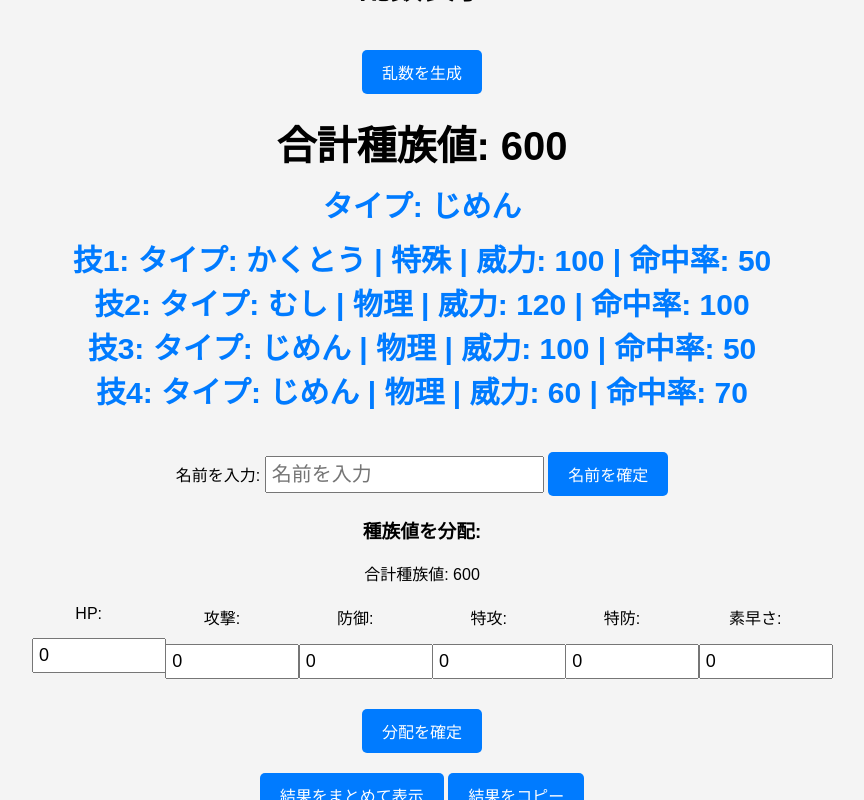
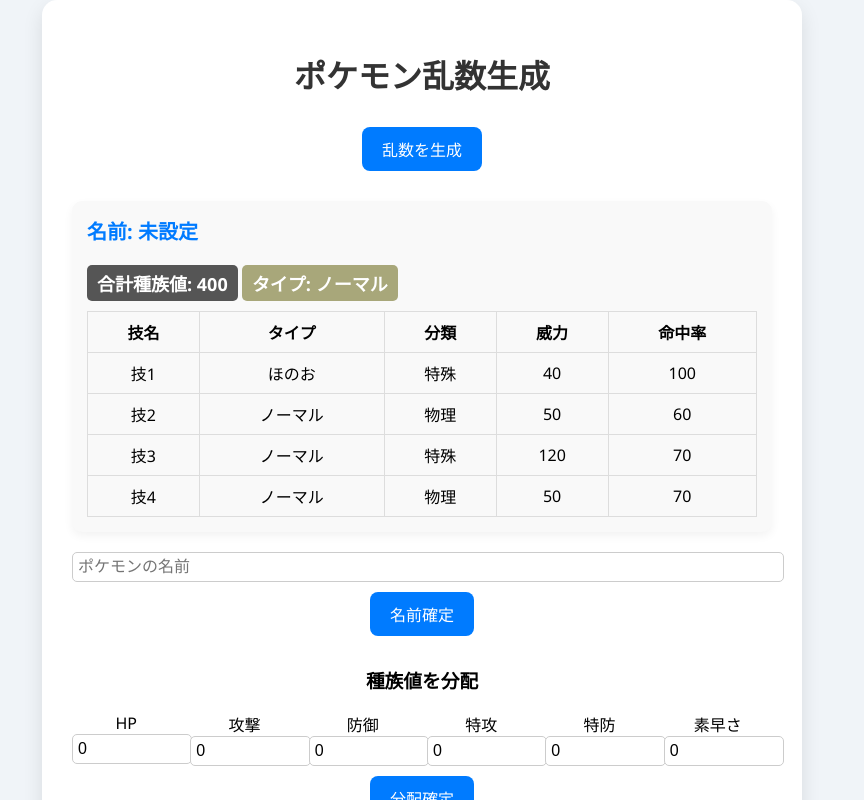
Before and after one commit to raruponpon-bit/TRPG, a plain HTML site: page index.html in a window 1280 px wide. Both pictures are taken after a click on the button "乱数を生成". Shown: the top 800 px of the page, without its empty margins (218-1082 px from the left). Drawn offline with Linux system fonts and the light colour scheme.

Commit message:
Update index.html

```diff
--- a/index.html
+++ b/index.html
@@ -3,273 +3,261 @@
 <head>
 <meta charset="UTF-8">
 <meta name="viewport" content="width=device-width, initial-scale=1.0">
-    <title>乱数表示</title>
+<title>ポケモン風乱数生成</title>
 <style>
     body {
-            font-family: Arial, sans-serif;
+        font-family: 'Segoe UI', sans-serif;
+        background: #f0f4f8;
         display: flex;
         justify-content: center;
         align-items: center;
-            height: 100vh;
+        min-height: 100vh;
         margin: 0;
-            background-color: #f4f4f4;
     }
+
     .container {
+        background: white;
+        border-radius: 15px;
+        box-shadow: 0 8px 20px rgba(0,0,0,0.1);
+        padding: 30px;
+        max-width: 700px;
+        width: 90%;
         text-align: center;
-            width: 90%;
-            max-width: 800px;
     }
+
+    h1 { margin-bottom: 20px; color: #333; }
+
     button {
         padding: 10px 20px;
         font-size: 16px;
-            margin-top: 20px;
+        margin: 10px 5px;
+        border: none;
+        border-radius: 8px;
         cursor: pointer;
         background-color: #007BFF;
         color: white;
-            border: none;
-            border-radius: 5px;
+        transition: 0.3s;
     }
-        button:hover {
-            background-color: #0056b3;
+    button:hover { background-color: #0056b3; }
+
+    .card {
+        background: #f9f9f9;
+        border-radius: 10px;
+        padding: 15px;
+        margin-top: 20px;
+        text-align: left;
+        box-shadow: 0 4px 10px rgba(0,0,0,0.05);
+        display: none; /* 初期は非表示 */
     }
-        .number {
-            font-size: 40px;
-            font-weight: bold;
-            margin-top: 20px;
-        }
-        .type, .move {
-            font-size: 30px;
-            margin-top: 10px;
-            font-weight: bold;
+
+    .card h2 {
+        margin: 0 0 10px 0;
+        font-size: 20px;
         color: #007BFF;
     }
-        .nameInput {
-            font-size: 20px;
-            padding: 5px;
-            margin-top: 20px;
+
+    .card table {
+        width: 100%;
+        border-collapse: collapse;
+        margin-top: 10px;
     }
-        .nameForm {
-            display: none;
-            margin-top: 20px;
-        }
-        .statsForm {
-            display: none;
-            margin-top: 20px;
-        }
-        .statsInputs {
-            display: flex;
-            justify-content: space-between;
-            flex-wrap: wrap;
-            margin-top: 20px;
-        }
-        .statsInput {
-            font-size: 18px;
-            padding: 5px;
-            margin: 10px;
-            width: 120px;
-        }
-        .statsInputWrapper {
-            flex: 1;
-            min-width: 120px;
+    .card table td, .card table th {
+        border: 1px solid #ddd;
+        padding: 8px;
         text-align: center;
     }
-        .statsInputWrapper label {
-            display: block;
-            margin-bottom: 5px;
+
+    .type {
+        font-weight: bold;
+        font-size: 18px;
+        margin-top: 10px;
+        padding: 5px 10px;
+        border-radius: 5px;
+        display: inline-block;
+        color: white;
     }
-        .resultText {
+
+    .nameForm, .statsForm { display: none; margin-top: 20px; }
+
+    input[type="text"], input[type="number"] {
+        padding: 5px;
+        font-size: 16px;
+        border-radius: 5px;
+        border: 1px solid #ccc;
+        width: 100%;
+    }
+
+    .statsInputs {
+        display: grid;
+        grid-template-columns: repeat(auto-fit,minmax(100px,1fr));
+        gap: 10px;
+        margin-top: 10px;
+    }
+
+    #resultText {
         margin-top: 20px;
         white-space: pre-wrap;
-            word-wrap: break-word;
-            font-size: 18px;
-            text-align: left;
-            border: 1px solid #ddd;
+        word-break: break-word;
+        font-size: 16px;
+        max-height: 300px;
+        overflow-y: auto;
+        background: #eef2f7;
         padding: 10px;
-            background-color: #f9f9f9;
-            max-height: 400px;
-            overflow-y: auto;
-            user-select: text; /* 選択可能にする */
+        border-radius: 8px;
     }
 </style>
 </head>
 <body>
 <div class="container">
-        <h1>乱数表示</h1>
-        <button onclick="generateRandomNumbers()">乱数を生成</button>
-        <div class="number" id="randomNumber"></div>
-        <div class="type" id="randomType"></div>
-        <div class="move" id="randomMoves"></div>
+    <h1>ポケモン乱数生成</h1>
+    <button id="generateBtn">乱数を生成</button>
 
-        <!-- 名前入力フォーム -->
-        <div class="nameForm" id="nameForm">
-            <label for="nameInput">名前を入力:</label>
-            <input type="text" id="nameInput" class="nameInput" placeholder="名前を入力">
-            <button onclick="submitName()">名前を確定</button>
+    <div class="card" id="resultCard">
+        <h2 id="pokemonName">名前: 未設定</h2>
+        <div id="totalStat" class="type" style="background:#555;">合計種族値: 0</div>
+        <div id="pokemonType" class="type" style="background:#777; margin-top:10px;">タイプ: 未設定</div>
+        <div id="movesList"></div>
     </div>
 
-        <!-- 種族値分配フォーム -->
-        <div class="statsForm" id="statsForm">
-            <h3>種族値を分配:</h3>
-            <div>合計種族値: <span id="totalStats"></span></div>
-            <div class="statsInputs" id="statsInputs">
-                <div class="statsInputWrapper">
-                    <label for="hp">HP:</label>
-                    <input type="number" id="hp" class="statsInput" value="0">
-                </div>
-                <div class="statsInputWrapper">
-                    <label for="attack">攻撃:</label>
-                    <input type="number" id="attack" class="statsInput" value="0">
-                </div>
-                <div class="statsInputWrapper">
-                    <label for="defense">防御:</label>
-                    <input type="number" id="defense" class="statsInput" value="0">
-                </div>
-                <div class="statsInputWrapper">
-                    <label for="specialAttack">特攻:</label>
-                    <input type="number" id="specialAttack" class="statsInput" value="0">
-                </div>
-                <div class="statsInputWrapper">
-                    <label for="specialDefense">特防:</label>
-                    <input type="number" id="specialDefense" class="statsInput" value="0">
-                </div>
-                <div class="statsInputWrapper">
-                    <label for="speed">素早さ:</label>
-                    <input type="number" id="speed" class="statsInput" value="0">
-                </div>
-            </div>
-            <button onclick="submitStats()">分配を確定</button>
+    <div class="nameForm" id="nameForm">
+        <input type="text" id="nameInput" placeholder="ポケモンの名前">
+        <button id="submitNameBtn">名前確定</button>
     </div>
 
-        <!-- 結果を見やすい形でまとめるボタン -->
-        <button onclick="summarizeResult()">結果をまとめて表示</button>
+    <div class="statsForm" id="statsForm">
+        <h3>種族値を分配</h3>
+        <div class="statsInputs">
+            <div><label>HP</label><input type="number" id="hp" value="0"></div>
+            <div><label>攻撃</label><input type="number" id="attack" value="0"></div>
+            <div><label>防御</label><input type="number" id="defense" value="0"></div>
+            <div><label>特攻</label><input type="number" id="specialAttack" value="0"></div>
+            <div><label>特防</label><input type="number" id="specialDefense" value="0"></div>
+            <div><label>素早さ</label><input type="number" id="speed" value="0"></div>
+        </div>
+        <button id="submitStatsBtn">分配確定</button>
+    </div>
 
-        <!-- コピー用ボタン -->
-        <button onclick="copyResult()">結果をコピー</button>
+    <button id="summarizeBtn" style="display:none;">結果をまとめる</button>
+    <button id="copyBtn" style="display:none;">結果をコピー</button>
 
-        <!-- 結果を表示するエリア -->
-        <div id="resultText" class="resultText"></div>
+    <div id="resultText"></div>
 </div>
 
 <script>
-        let randomNumber, randomType, moves, name;
+const elements = {
+    name: document.getElementById('pokemonName'),
+    type: document.getElementById('pokemonType'),
+    totalStat: document.getElementById('totalStat'),
+    movesList: document.getElementById('movesList'),
+    nameForm: document.getElementById('nameForm'),
+    statsForm: document.getElementById('statsForm'),
+    resultCard: document.getElementById('resultCard'),
+    summarizeBtn: document.getElementById('summarizeBtn'),
+    copyBtn: document.getElementById('copyBtn'),
+    resultText: document.getElementById('resultText'),
+    statsInputs: {
+        hp: document.getElementById('hp'),
+        attack: document.getElementById('attack'),
+        defense: document.getElementById('defense'),
+        specialAttack: document.getElementById('specialAttack'),
+        specialDefense: document.getElementById('specialDefense'),
+        speed: document.getElementById('speed')
+    },
+    nameInput: document.getElementById('nameInput')
+};
 
-        function generateRandomNumbers() {
-            // 100, 200, 300, 400, 500, 600 の配列
-            const numberArray = [100, 200, 300, 400, 500, 600];
-            // 18種類のタイプの配列
-            const typeArray = [
-                "ノーマル", "ほのお", "みず", "でんき", "くさ", "こおり", "かくとう", "どく",
-                "じめん", "ひこう", "エスパー", "むし", "いわ", "ゴースト", "ドラゴン", "あく",
-                "はがね", "フェアリー"
-            ];
-            // 技の配列
-            const moveTypes = ["物理", "特殊"];
-            const powerArray = [40, 50, 60, 70, 80, 90, 100, 110, 120];
-            const accuracyArray = [50, 60, 70, 80, 90, 100];
+let pokemon = { name:'未設定', total:0, type:'未設定', moves:[] };
 
-            // 乱数を生成 (100〜600)
-            randomNumber = numberArray[Math.floor(Math.random() * numberArray.length)];
-            // タイプをランダムに選択
-            randomType = typeArray[Math.floor(Math.random() * typeArray.length)];
+// タイプカラー
+const typeColors = {
+    "ノーマル":"#A8A77A","ほのお":"#EE8130","みず":"#6390F0","でんき":"#F7D02C",
+    "くさ":"#7AC74C","こおり":"#96D9D6","かくとう":"#C22E28","どく":"#A33EA1",
+    "じめん":"#E2BF65","ひこう":"#A98FF3","エスパー":"#F95587","むし":"#A6B91A",
+    "いわ":"#B6A136","ゴースト":"#735797","ドラゴン":"#6F35FC","あく":"#705746",
+    "はがね":"#B7B7CE","フェアリー":"#D685AD"
+};
 
-            // 4つの技をランダムに生成
-            moves = [];
-            for (let i = 0; i < 4; i++) {
-                // 50%の確率でタイプ一致、50%でランダムタイプ
-                const isTypeMatch = Math.random() < 0.5;
-                let moveType;
+function getRandomElement(arr){ return arr[Math.floor(Math.random()*arr.length)]; }
 
-                if (isTypeMatch) {
-                    // タイプ一致の場合
-                    moveType = randomType;
-                } else {
-                    // ランダムなタイプの場合
-                    moveType = typeArray[Math.floor(Math.random() * typeArray.length)];
+function generateMoves(type){
+    const moveTypes=["物理","特殊"];
+    const powerArr=[40,50,60,70,80,90,100,110,120];
+    const accArr=[50,60,70,80,90,100];
+    const typeArray=Object.keys(typeColors);
+    let moves=[];
+    for(let i=0;i<4;i++){
+        const moveType=Math.random()<0.5 ? type : getRandomElement(typeArray);
+        moves.push({
+            name:`技${i+1}`,
+            type: moveType,
+            category: getRandomElement(moveTypes),
+            power: getRandomElement(powerArr),
+            accuracy: getRandomElement(accArr)
+        });
+    }
+    return moves;
 }
 
-                // 技の物理/特殊、威力、命中率をランダムに決定
-                const randomMoveType = moveTypes[Math.floor(Math.random() * moveTypes.length)];
-                const randomPower = powerArray[Math.floor(Math.random() * powerArray.length)];
-                const randomAccuracy = accuracyArray[Math.floor(Math.random() * accuracyArray.length)];
-
-                moves.push(`技${i + 1}: タイプ: ${moveType} | ${randomMoveType} | 威力: ${randomPower} | 命中率: ${randomAccuracy}`);
+function updateDisplay(){
+    elements.name.textContent=`名前: ${pokemon.name}`;
+    elements.totalStat.textContent=`合計種族値: ${pokemon.total}`;
+    elements.type.textContent=`タイプ: ${pokemon.type}`;
+    elements.type.style.backgroundColor=typeColors[pokemon.type]||'#777';
+    elements.movesList.innerHTML="<table><tr><th>技名</th><th>タイプ</th><th>分類</th><th>威力</th><th>命中率</th></tr>"+
+        pokemon.moves.map(m=>`<tr><td>${m.name}</td><td>${m.type}</td><td>${m.category}</td><td>${m.power}</td><td>${m.accuracy}</td></tr>`).join('')+"</table>";
 }
 
-            // 結果を表示
-            document.getElementById('randomNumber').textContent = `合計種族値: ${randomNumber}`;
-            document.getElementById('randomType').textContent = `タイプ: ${randomType}`;
-            document.getElementById('randomMoves').innerHTML = moves.join("<br>");
+document.getElementById('generateBtn').addEventListener('click',()=>{
+    const numbers = [200,250,300,350,400,450,500,550,600];
+    const types = Object.keys(typeColors);
+    pokemon.total=getRandomElement(numbers);
+    pokemon.type=getRandomElement(types);
+    pokemon.moves=generateMoves(pokemon.type);
 
-            // 名前入力フォームを表示
-            document.getElementById('nameForm').style.display = 'block';
+    elements.nameForm.style.display='block';
+    elements.statsForm.style.display='block';
+    elements.resultCard.style.display='block';
+    elements.summarizeBtn.style.display='inline-block';
+    elements.copyBtn.style.display='inline-block';
+    updateDisplay();
+});
 
-            // 種族値分配フォームを表示
-            document.getElementById('statsForm').style.display = 'block';
-            document.getElementById('totalStats').textContent = randomNumber;
-        }
+document.getElementById('submitNameBtn').addEventListener('click',()=>{
+    pokemon.name=elements.nameInput.value||'未設定';
+    updateDisplay();
+});
 
-        function submitName() {
-            // 名前を取得
-            name = document.getElementById('nameInput').value || "未設定";
+document.getElementById('submitStatsBtn').addEventListener('click',()=>{
+    const s=elements.statsInputs;
+    const total=['hp','attack','defense','specialAttack','specialDefense','speed'].reduce((a,k)=>a+parseInt(s[k].value||0,10),0);
+    if(total!==pokemon.total) alert(`合計種族値が一致しません（現在: ${total} 必要: ${pokemon.total}）`);
+    else alert('種族値が正しく分配されました！');
+});
 
-            // 結果に名前を反映
-            document.getElementById('randomNumber').textContent = `${name}の合計種族値: ${randomNumber}`;
-            document.getElementById('randomType').textContent = `${name}のタイプ: ${randomType}`;
-            document.getElementById('randomMoves').innerHTML = moves.join("<br>");
-        }
-
-        function submitStats() {
-            // 各ステータス値を取得
-            const hp = parseInt(document.getElementById('hp').value, 10);
-            const attack = parseInt(document.getElementById('attack').value, 10);
-            const defense = parseInt(document.getElementById('defense').value, 10);
-            const specialAttack = parseInt(document.getElementById('specialAttack').value, 10);
-            const specialDefense = parseInt(document.getElementById('specialDefense').value, 10);
-            const speed = parseInt(document.getElementById('speed').value, 10);
-
-            // 合計種族値を計算
-            const totalStats = hp + attack + defense + specialAttack + specialDefense + speed;
-
-            if (totalStats !== randomNumber) {
-                alert(`合計種族値が一致しません。現在の合計: ${totalStats}、必要な合計: ${randomNumber}`);
-            } else {
-                alert('種族値が正しく分配されました！');
-            }
-        }
-
-        function summarizeResult() {
-            // 結果をテキスト形式でまとめて表示
-            const resultText = `
-名前: ${name || "未設定"}
-合計種族値: ${randomNumber}
-タイプ: ${randomType}
+elements.summarizeBtn.addEventListener('click',()=>{
+    const s=elements.statsInputs;
+    elements.resultText.textContent=
+`名前: ${pokemon.name}
+合計種族値: ${pokemon.total}
+タイプ: ${pokemon.type}
 
 技一覧:
-${moves.join("\n")}
+${pokemon.moves.map(m=>`${m.name}: ${m.type} | ${m.category} | 威力:${m.power} | 命中率:${m.accuracy}`).join('\n')}
 
 ステータス:
-HP: ${document.getElementById('hp').value}
-攻撃: ${document.getElementById('attack').value}
-防御: ${document.getElementById('defense').value}
-特攻: ${document.getElementById('specialAttack').value}
-特防: ${document.getElementById('specialDefense').value}
-素早さ: ${document.getElementById('speed').value}
-            `;
+HP: ${s.hp.value}
+攻撃: ${s.attack.value}
+防御: ${s.defense.value}
+特攻: ${s.specialAttack.value}
+特防: ${s.specialDefense.value}
+素早さ: ${s.speed.value}`;
+});
 
-            // 結果を表示
-            document.getElementById('resultText').textContent = resultText;
-        }
-
-        function copyResult() {
-            const resultText = document.getElementById('resultText').textContent;
-
-            // コピーする
-            navigator.clipboard.writeText(resultText).then(() => {
-                alert('結果がコピーされました！');
-            }).catch(err => {
-                alert('コピーに失敗しました: ' + err);
+elements.copyBtn.addEventListener('click',()=>{
+    navigator.clipboard.writeText(elements.resultText.textContent)
+        .then(()=>alert('結果がコピーされました！'))
+        .catch(e=>alert('コピーに失敗しました: '+e));
 });
-        }
 </script>
 </body>
 </html>
```
Lines whose indentation alone changed are shown as unchanged.
